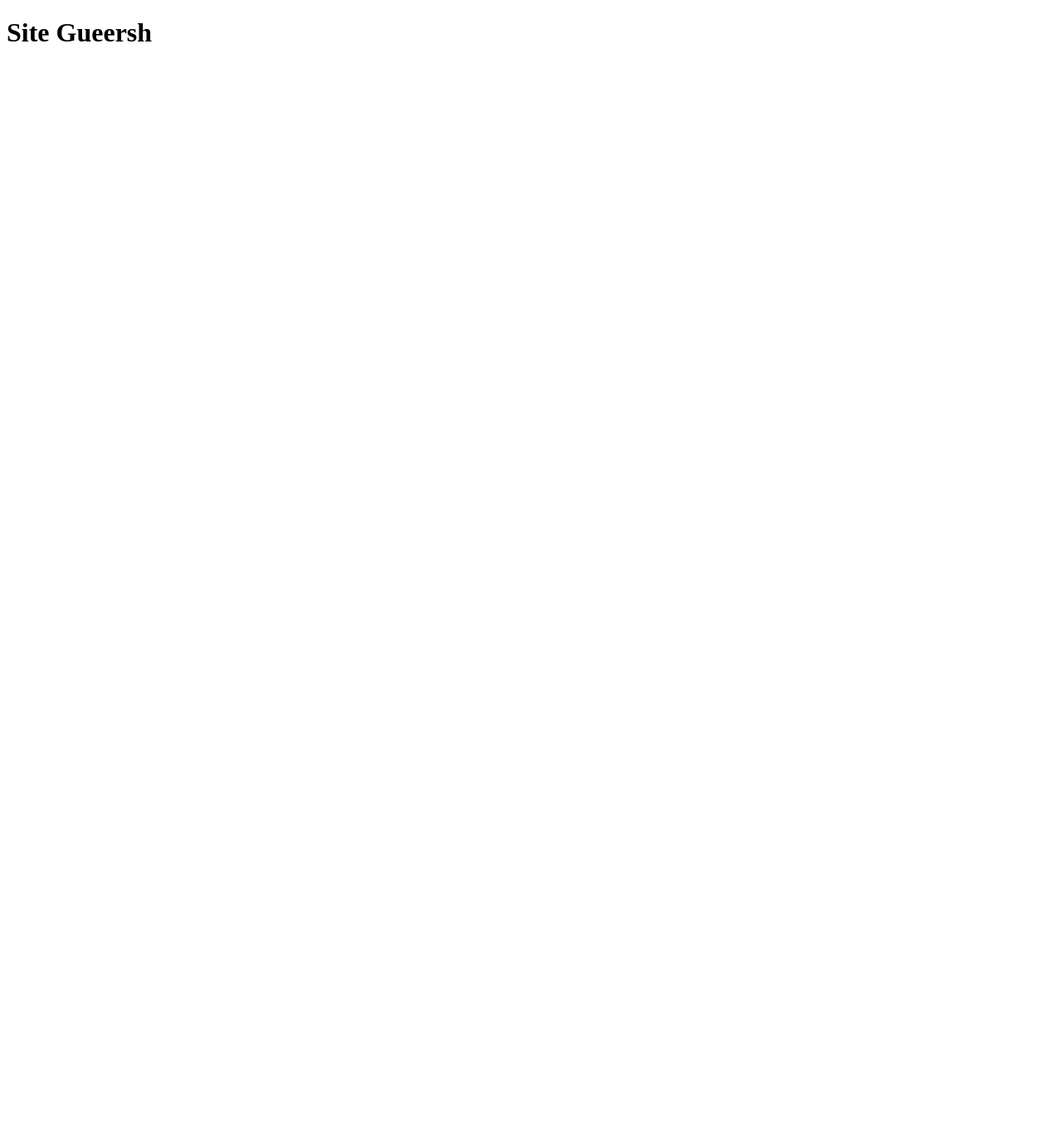
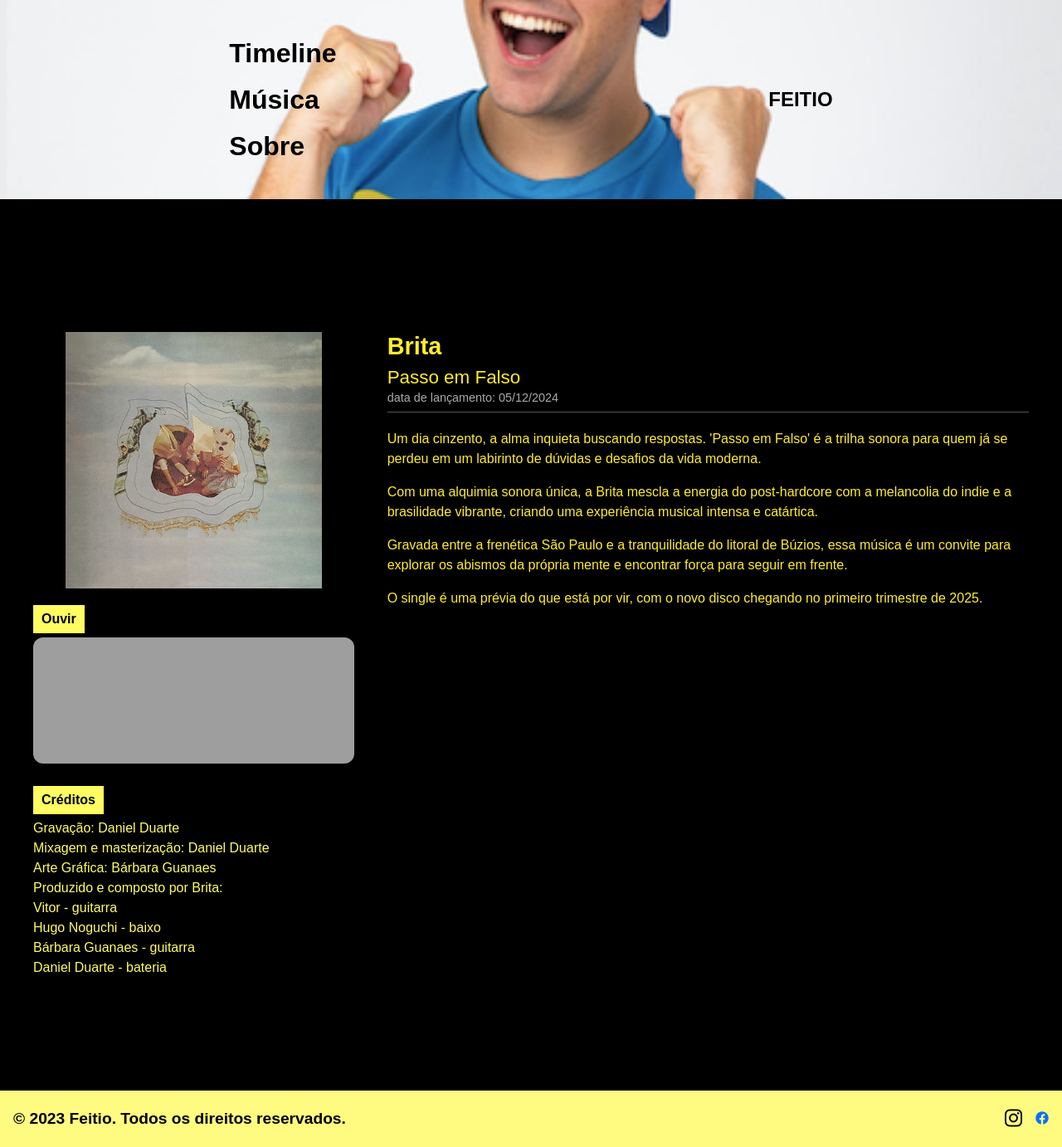
Before and after one commit to Nickashu/site-gueersh, a Django app: page / in a window 1280 px wide. Before the commit the page is almost empty. Shown: the whole page at 83% size. Before the commit the page ends 50 px from the top, so only its background shows below. Run offline with Django 3.2, Linux system fonts and the light colour scheme; parts of the project's set-up code (start-up, migrations or seed data) failed here and were passed over; grey boxes are pictures that could not be loaded.

Commit message:
Fazendo página inicial

```diff
--- /dev/null
+++ b/gueersh_project/base/static/css/base.css
@@ -0,0 +1,105 @@
+body {
+    margin: 0;
+    font-family: Arial, sans-serif;
+    height: 100%;
+    display: flex;
+    flex-direction: column;
+}
+
+.header {
+    background-image: url('/static/img/teste.png');
+    background-attachment: fixed;
+    background-position: center;
+    background-repeat: no-repeat;
+    background-size: cover;
+
+    top: 0;
+    width: 100%;
+    padding: 1rem;
+    height: 15em;
+    color: white;
+    display: flex;
+    align-items: center;
+    justify-content: space-around;
+}
+
+.logo {
+    color: black;
+    font-size: 1.5rem;
+    font-weight: bold;
+}
+
+.menu-vertical {
+    display: flex;
+    flex-direction: column;
+    gap: 0.5rem;
+}
+
+.menu-vertical a {
+    color: black;
+    text-decoration: none;
+    font-weight: bold;
+    font-size: 2rem;
+}
+
+.menu-vertical a:hover {
+    color: yellow;
+    text-decoration: none;
+    font-weight: bold;
+}
+
+.conteudo {
+    padding-top: 120px; /* espaço para o header fixo */
+    padding-bottom: 80px; /* espaço para o footer */
+    display: flex;
+    flex-direction: column;
+    align-items: center;
+    justify-content: center;
+    gap: 1rem;
+    background-color: black;
+    color: rgb(255 237 41);
+}
+
+.conteudo section{
+    display: flex;
+    flex-direction: column;
+    align-items: center;
+    justify-content: center;
+}
+
+.footer {
+    background-color: rgb(255, 251, 128);
+    text-align: center;
+    padding: 1rem;
+    position: relative;
+    display: flex;
+    flex-direction: row;
+    justify-content: space-between;
+    align-items: center;
+    color: black;
+}
+
+.footer .footer-texto{
+    margin: 0;
+    font-size: 1.2rem;
+    font-weight: bold;
+}
+
+.footer .footer-links{
+    display: flex;
+    flex-direction: row;
+    align-items: center;
+    justify-content: center;
+    gap: 1rem;
+    margin-left: 1rem;
+}
+
+.instagram-button {
+    color: black;
+    font-size: 1.5rem;
+    text-decoration: none;
+}
+
+.instagram-button:hover {
+    color: #e1306c; /* rosa instagram */
+}
--- /dev/null
+++ b/gueersh_project/base/static/css/home.css
@@ -0,0 +1,75 @@
+body {
+    background-color: black;
+    color: #fffd61;
+    font-family: 'Arial', sans-serif;
+}
+
+.lancamento-container {
+    display: flex;
+    padding: 40px;
+    gap: 40px;
+}
+
+.coluna-esquerda {
+    flex: 1;
+}
+
+.coluna-direita {
+    flex: 2;
+}
+
+.div-img-album{
+    display: flex;
+    justify-content: center;
+    align-items: center;
+}
+
+.capa-album {
+    width: 80%;
+    max-width: 400px;
+    height: auto;
+    display: block;
+    margin-bottom: 20px;
+}
+
+.titulo-ouvir {
+    background-color: #fffd61;
+    color: black;
+    padding: 5px 10px;
+    font-weight: bold;
+    display: inline-block;
+    margin-bottom: 5px;
+}
+
+.creditos {
+    margin-top: 20px;
+    color: #fffd61;
+}
+
+.titulo-creditos {
+    background-color: #fffd61;
+    color: black;
+    padding: 5px 10px;
+    font-weight: bold;
+    display: inline-block;
+    margin-bottom: 5px;
+}
+
+.titulo-musica {
+    font-weight: bold;
+    font-size: 1.8rem;
+    margin: 0;
+}
+
+.subtitulo {
+    font-size: 1.4rem;
+    font-weight: normal;
+}
+
+.data-lancamento {
+    font-size: 0.9rem;
+    color: #aaa;
+    margin-bottom: 20px;
+    border-bottom: 1px solid #555;
+    padding-bottom: 5px;
+}
--- /dev/null
+++ b/gueersh_project/base/templates/base/base.html
@@ -0,0 +1,49 @@
+<!DOCTYPE html>
+<html lang="pt-br">
+<head>
+    <meta charset="UTF-8">
+    <title>{% block title %}Página Inicial{% endblock %}</title>
+    {% load static %}
+    <link rel="stylesheet" href="{% static 'css/base.css' %}">
+    <link rel="stylesheet" href="https://cdnjs.cloudflare.com/ajax/libs/font-awesome/6.4.0/css/all.min.css">
+    <link href="https://cdn.jsdelivr.net/npm/bootstrap@5.3.3/dist/css/bootstrap.min.css" rel="stylesheet" integrity="sha384-QWTKZyjpPEjISv5WaRU9OFeRpok6YctnYmDr5pNlyT2bRjXh0JMhjY6hW+ALEwIH" crossorigin="anonymous">
+</head>
+<body>
+
+    <!-- Header fixo no topo -->
+    <header class="header">
+        <nav class="menu-vertical">
+            <a href="#timeline">Timeline</a>
+            <a href="#musica">Música</a>
+            <a href="#sobre">Sobre</a>
+        </nav>
+        <div class="logo">FEITIO</div>
+    </header>
+
+    <!-- Conteúdo que muda -->
+    <main class="conteudo">
+        {% block content %}{% endblock %}
+    </main>
+
+    <!-- Footer -->
+    <footer class="footer">
+        <div class="footer-texto">
+            <p style="margin: 0;">&copy; 2023 Feitio. Todos os direitos reservados.</p>
+        </div>
+        <div class="footer-links">
+            <div class="footer-instagram">
+                <a href="https://instagram.com/gueersh" target="_blank" class="instagram-button">
+                    <i class="fab fa-instagram"></i>
+                </a>
+            </div>
+            <div class="footer-logo-banda">
+                <a href="#" target="_blank" class="logo-banda-button">
+                    <i class="fab fa-facebook"></i>
+                </a>
+            </div>
+        </div>
+    </footer>
+
+    <script src="https://cdn.jsdelivr.net/npm/bootstrap@5.3.3/dist/js/bootstrap.bundle.min.js" integrity="sha384-YvpcrYf0tY3lHB60NNkmXc5s9fDVZLESaAA55NDzOxhy9GkcIdslK1eN7N6jIeHz" crossorigin="anonymous"></script>
+</body>
+</html>
--- a/gueersh_project/base/templates/base/home.html
+++ b/gueersh_project/base/templates/base/home.html
@@ -1,11 +1,43 @@
-<!DOCTYPE html>
-<html lang="pt-br">
-<head>
-    <meta charset="UTF-8">
-    <meta name="viewport" content="width=device-width, initial-scale=1.0">
-    <title>Homepage</title>
-</head>
-<body>
-    <h1>Site Gueersh</h1>
-</body>
-</html>
+{% extends 'base/base.html' %}
+{% load static %}
+
+{% block title %}Início - Feitio{% endblock %}
+
+{% block content %}
+<link rel="stylesheet" href="{% static 'css/home.css' %}">
+<div class="lancamento-container">
+  <div class="coluna-esquerda">
+      <div class="div-img-album">
+        <img src="{% static 'img/capa_album.png' %}" alt="Capa do álbum" class="capa-album">
+      </div>
+      <span class="titulo-ouvir">Ouvir</span>
+
+      <iframe style="border-radius:12px" src="https://open.spotify.com/embed?uri=spotify%3Aalbum%3A6IBOqKNurEJp3j4GiY0iI9" width="100%" height="152" frameBorder="0" allowfullscreen=""
+          allow="autoplay; clipboard-write; encrypted-media; fullscreen; picture-in-picture" loading="lazy"></iframe>
+
+      <div class="creditos">
+          <span class="titulo-creditos">Créditos</span>
+          <p>
+            Gravação: Daniel Duarte <br>
+            Mixagem e masterização: Daniel Duarte<br>
+            Arte Gráfica: Bárbara Guanaes<br>
+            Produzido e composto por Brita:<br>
+            Vitor - guitarra<br>
+            Hugo Noguchi - baixo<br>
+            Bárbara Guanaes - guitarra<br>
+            Daniel Duarte - bateria<br>
+          </p>
+      </div>
+  </div>
+
+  <div class="coluna-direita">
+      <h2 class="titulo-musica">Brita<br><span class="subtitulo">Passo em Falso</span></h2>
+      <p class="data-lancamento">data de lançamento: 05/12/2024</p>
+
+      <p>Um dia cinzento, a alma inquieta buscando respostas. 'Passo em Falso' é a trilha sonora para quem já se perdeu em um labirinto de dúvidas e desafios da vida moderna.</p>
+      <p>Com uma alquimia sonora única, a Brita mescla a energia do post-hardcore com a melancolia do indie e a brasilidade vibrante, criando uma experiência musical intensa e catártica.</p>
+      <p>Gravada entre a frenética São Paulo e a tranquilidade do litoral de Búzios, essa música é um convite para explorar os abismos da própria mente e encontrar força para seguir em frente.</p>
+      <p>O single é uma prévia do que está por vir, com o novo disco chegando no primeiro trimestre de 2025.</p>
+  </div>
+</div>
+{% endblock %}
```
Also changed, not shown: gueersh_project/base/static/img/capa_album.png (added), gueersh_project/base/static/img/teste.png (added), 1 other file.
